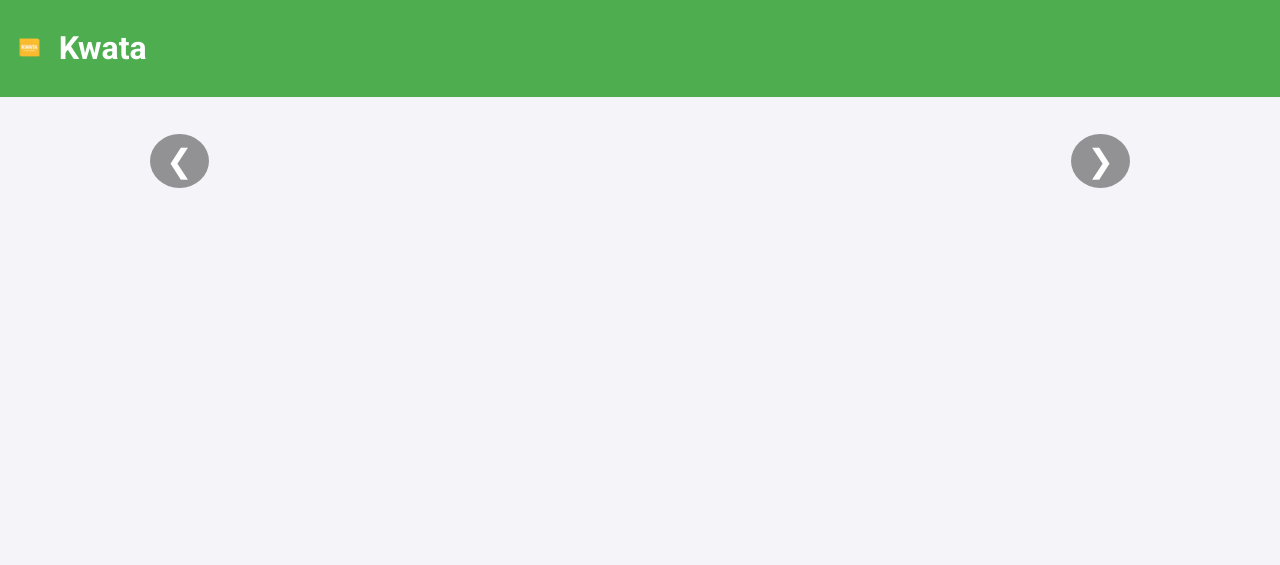
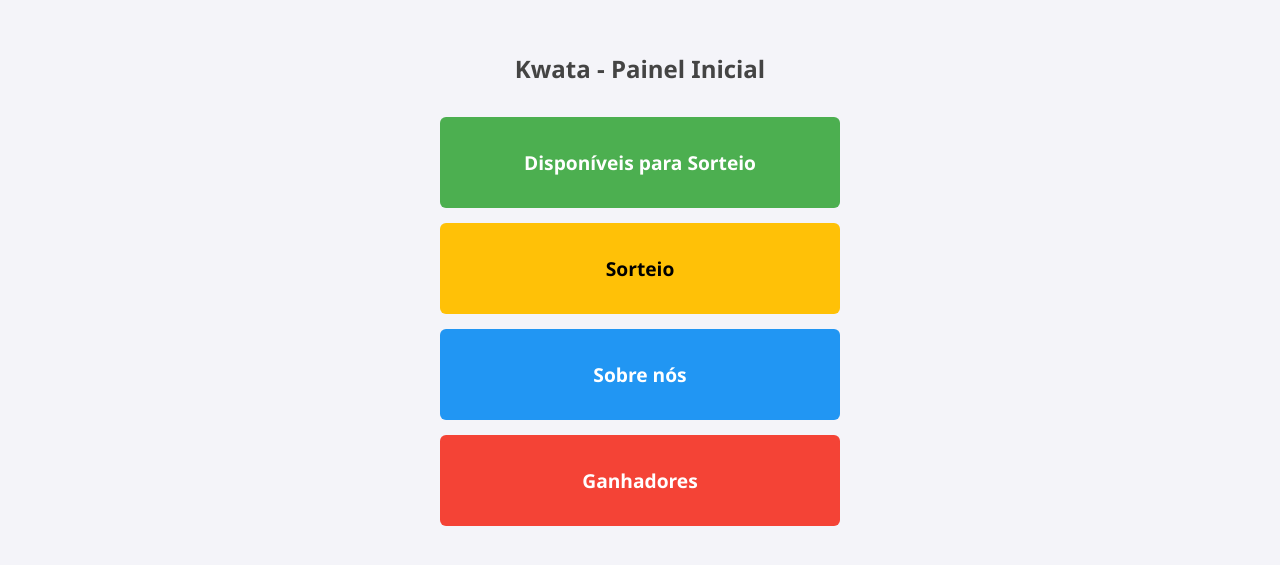
Before and after one commit to Arrikson/kwata, a FastAPI app: page / in a window 1280 px wide. Shown: the top 565 px of the page. Run offline with FastAPI, Linux system fonts and the light colour scheme; parts of the project's set-up code (start-up, migrations or seed data) failed here and were passed over.

Commit message:
Update index.html
teste 1

```diff
--- a/templates/index.html
+++ b/templates/index.html
@@ -1,15 +1,15 @@
 <!DOCTYPE html>
 <html lang="pt">
 <head>
-  <meta charset="UTF-8" />
-  <meta name="viewport" content="width=device-width, initial-scale=1.0"/>
-  <title>Kwata</title>
-  <link href="https://fonts.googleapis.com/css2?family=Roboto:wght@400;700&display=swap" rel="stylesheet">
+  <meta charset="UTF-8">
+  <meta name="viewport" content="width=device-width, initial-scale=1.0">
+  <title>Kwata - Sorteios</title>
   <style>
     :root {
-      --verde: #4ead4f;
-      --laranja: #FFA500;
-      --vermelho-claro: #FF6F61;
+      --verde: #4CAF50;
+      --amarelo: #FFC107;
+      --vermelho: #F44336;
+      --azul: #2196F3;
     }
 
     * {
@@ -17,221 +17,115 @@
     }
 
     body {
-      font-family: 'Roboto', sans-serif;
-      background-color: #f4f4f9;
+      font-family: 'Segoe UI', sans-serif;
+      background: #f4f4f9;
       margin: 0;
-      padding: 0;
+      padding: 2rem;
+      color: #333;
     }
 
-    header {
-      background-color: var(--verde);
-      padding: 0.5rem 1rem;
-      color: #fff;
+    h2 {
+      text-align: center;
+      color: #444;
+      margin-bottom: 2rem;
+    }
+
+    .grid {
+      display: grid;
+      grid-template-columns: 1fr;
+      gap: 15px;
+      max-width: 400px;
+      margin: 0 auto;
+    }
+
+    .tile {
       display: flex;
       align-items: center;
-      justify-content: space-between;
+      justify-content: center;
+      font-size: 1.2rem;
+      font-weight: bold;
+      color: white;
+      border-radius: 6px;
+      cursor: pointer;
+      transition: transform 0.2s, box-shadow 0.3s;
+      text-align: center;
+      padding: 2rem 1rem;
     }
 
-    .logo-container {
+    .tile:hover {
+      transform: scale(1.05);
+      box-shadow: 0 6px 20px rgba(0,0,0,0.2);
+    }
+
+    .verde { background-color: var(--verde); }
+    .amarelo { background-color: var(--amarelo); color: #000; }
+    .vermelho { background-color: var(--vermelho); }
+    .azul { background-color: var(--azul); }
+
+    @media (max-width: 600px) {
+      body {
+        padding: 1rem;
+      }
+
+      .tile {
+        font-size: 1rem;
+        padding: 1.5rem 1rem;
+      }
+    }
+
+    /* Estilo do preloader */
+    #preloader {
+      position: fixed;
+      top: 0;
+      left: 0;
+      width: 100%;
+      height: 100%;
+      background-color: #fff;
       display: flex;
       align-items: center;
+      justify-content: center;
+      z-index: 9999;
     }
 
-    header img {
-      height: 40px;
+    #preloader img {
+      max-width: 300px;
+      width: 80%;
+      height: auto;
     }
 
-    header h1 {
-      font-size: 2rem;
-      margin-left: 1rem;
-      color: white;
-    }
-
-    .carousel-container {
-      position: relative;
-      overflow: hidden;
-      width: 100%;
-      max-width: 1000px;
-      margin: 2rem auto;
-      perspective: 1000px;
-    }
-
-    .carousel-track {
-      display: flex;
-      transition: transform 0.5s ease;
-      will-change: transform;
-      gap: 2rem;
-      padding: 2rem 0;
-    }
-
-    .product-card {
-      flex: 0 0 60%;
-      transform-origin: center center;
-      transition: transform 0.5s ease, opacity 0.5s ease;
-      opacity: 0.5;
-      transform: scale(0.9);
-    }
-
-    .product-card.active {
-      transform: scale(1);
-      opacity: 1;
-    }
-
-    .product-card-inner {
-      background: #fff;
-      border-radius: 12px;
-      box-shadow: 0 4px 12px rgba(0, 0, 0, 0.1);
-      padding: 1.5rem;
-      text-align: center;
-      border-top: 6px solid var(--laranja);
-    }
-
-    .product-card img {
-      width: 100%;
-      height: auto;
-      border-radius: 8px;
-    }
-
-    .product-info {
-      margin-top: 1rem;
-    }
-
-    .button {
-      background-color: var(--verde);
-      color: white;
-      padding: 1rem 2rem;
-      font-size: 16px;
-      border-radius: 5px;
-      cursor: pointer;
-      border: none;
-      margin-top: 1rem;
-      transition: background 0.3s;
-    }
-
-    .button:hover {
-      background-color: #e55b50;
-    }
-
-    .carousel-button {
-      position: absolute;
-      top: 50%;
-      transform: translateY(-50%);
-      font-size: 2rem;
-      background: rgba(0, 0, 0, 0.4);
-      color: white;
-      border: none;
-      cursor: pointer;
-      padding: 0.5rem 1rem;
-      z-index: 1;
-      border-radius: 50%;
-    }
-
-    .carousel-button.left {
-      left: 10px;
-    }
-
-    .carousel-button.right {
-      right: 10px;
-    }
-
-    .contador {
-      font-weight: bold;
-      color: var(--laranja);
-      margin-top: 10px;
-    }
-
-    @media (max-width: 600px) {
-      .product-card {
-        flex: 0 0 80%;
-      }
-
-      header img {
-        height: 60px;
-      }
-
-      header h1 {
-        font-size: 1.4rem;
-        margin-left: 0.5rem;
-      }
+    #main-content {
+      display: none;
     }
   </style>
 </head>
 <body>
-  <header>
-    <div class="logo-container">
-      <img src="/static/novologo.png" alt="Kwata Logo">
-      <h1>Kwata</h1>
+
+  <!-- Preloader com o logotipo -->
+  <div id="preloader">
+    <img src="{{ url_for('static', filename='uploads/in.png') }}" alt="Logotipo Kwata">
+  </div>
+
+  <!-- Conteúdo principal -->
+  <div id="main-content">
+    <h2>Kwata - Painel Inicial</h2>
+
+    <div class="grid">
+      <div class="tile verde" onclick="window.location.href='/disponiveis'">Disponíveis para Sorteio</div>
+      <div class="tile amarelo" onclick="window.location.href='/sorteio'">Sorteio</div>
+      <div class="tile azul" onclick="window.location.href='/sobre'">Sobre nós</div>
+      <div class="tile vermelho" onclick="window.location.href='/ganhadores'">Ganhadores</div>
     </div>
-  </header>
-
-  <div class="carousel-container">
-    <button class="carousel-button left" onclick="moverCarrossel(-1)">&#10094;</button>
-    <div class="carousel-track" id="carousel-track">
-      {% for produto in produtos %}
-      <div class="product-card{% if loop.first %} active{% endif %}">
-        <div class="product-card-inner">
-          <img src="{{ produto.imagem }}" alt="{{ produto.nome }}">
-          <div class="product-info">
-            <h3>{{ produto.nome }}</h3>
-            <p>{{ produto.descricao }}</p>
-            <p><strong>Preço:</strong> {{ produto.preco_bilhete }} Kz</p>
-            <p><strong>Bilhetes disponíveis:</strong> {{ produto.bilhetes_disponiveis }}</p>
-            <p class="contador" id="contador-{{ produto.id }}">Sorteio em breve...</p>
-            <button class="button" onclick="window.location.href='/pagamento-rifa.html?produto_id={{ produto.id }}'">Comprar Bilhete</button>
-          </div>
-        </div>
-      </div>
-      {% endfor %}
-    </div>
-    <button class="carousel-button right" onclick="moverCarrossel(1)">&#10095;</button>
   </div>
 
   <script>
-    let currentIndex = 0;
+    // Espera 4 segundos e troca o preloader pelo conteúdo principal
+    window.addEventListener("load", function () {
+      setTimeout(function () {
+        document.getElementById("preloader").style.display = "none";
+        document.getElementById("main-content").style.display = "block";
+      }, 4000);
+    });
+  </script>
 
-    function moverCarrossel(direction) {
-      const cards = document.querySelectorAll('.product-card');
-      currentIndex += direction;
-
-      if (currentIndex < 0) currentIndex = cards.length - 1;
-      if (currentIndex >= cards.length) currentIndex = 0;
-
-      const track = document.getElementById('carousel-track');
-      const offset = -currentIndex * (cards[0].offsetWidth + 32); // 32 = gap
-      track.style.transform = `translateX(${offset}px)`;
-
-      cards.forEach((card, index) => {
-        if (index === currentIndex) {
-          card.classList.add('active');
-        } else {
-          card.classList.remove('active');
-        }
-      });
-    }
-
-    function formatarTempo(ms) {
-      const totalSegundos = Math.floor(ms / 1000);
-      const dias = Math.floor(totalSegundos / 86400);
-      const horas = Math.floor((totalSegundos % 86400) / 3600);
-      const minutos = Math.floor((totalSegundos % 3600) / 60);
-      const segundos = totalSegundos % 60;
-      return `${dias}d ${horas}h ${minutos}m ${segundos}s`;
-    }
-
-    {% for produto in produtos %}
-    const dataLimite{{ loop.index }} = new Date("{{ produto.data_limite_iso }}");
-    const contadorEl{{ loop.index }} = document.getElementById("contador-{{ produto.id }}");
-
-    setInterval(() => {
-      const agora = new Date();
-      const diff = dataLimite{{ loop.index }} - agora;
-      if (diff > 0) {
-        contadorEl{{ loop.index }}.textContent = "Sorteio em: " + formatarTempo(diff);
-      } else {
-        contadorEl{{ loop.index }}.textContent = "Sorteio encerrado!";
-      }
-    }, 1000);
-    {% endfor %}
-  </script>
 </body>
 </html>
```
